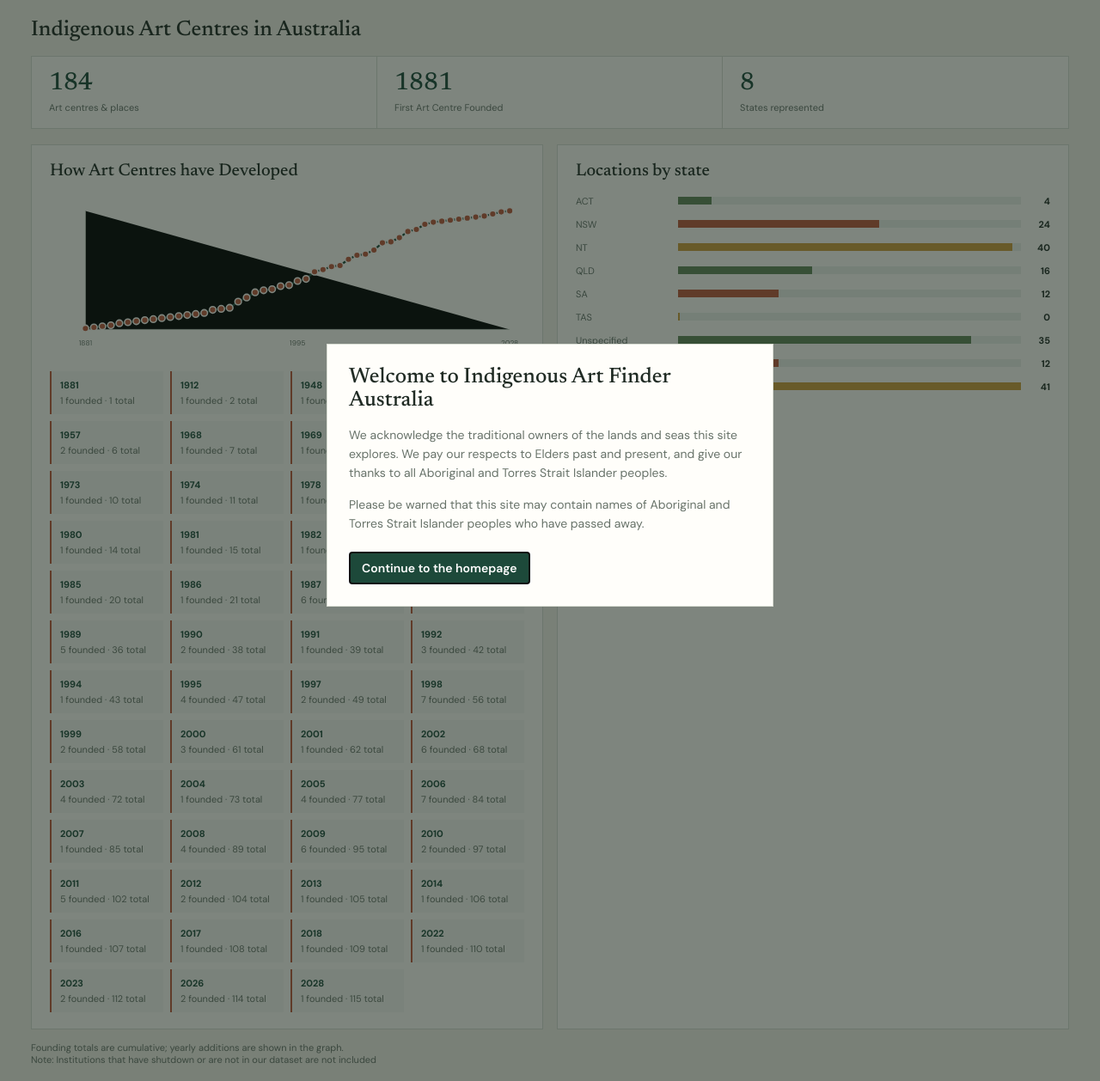
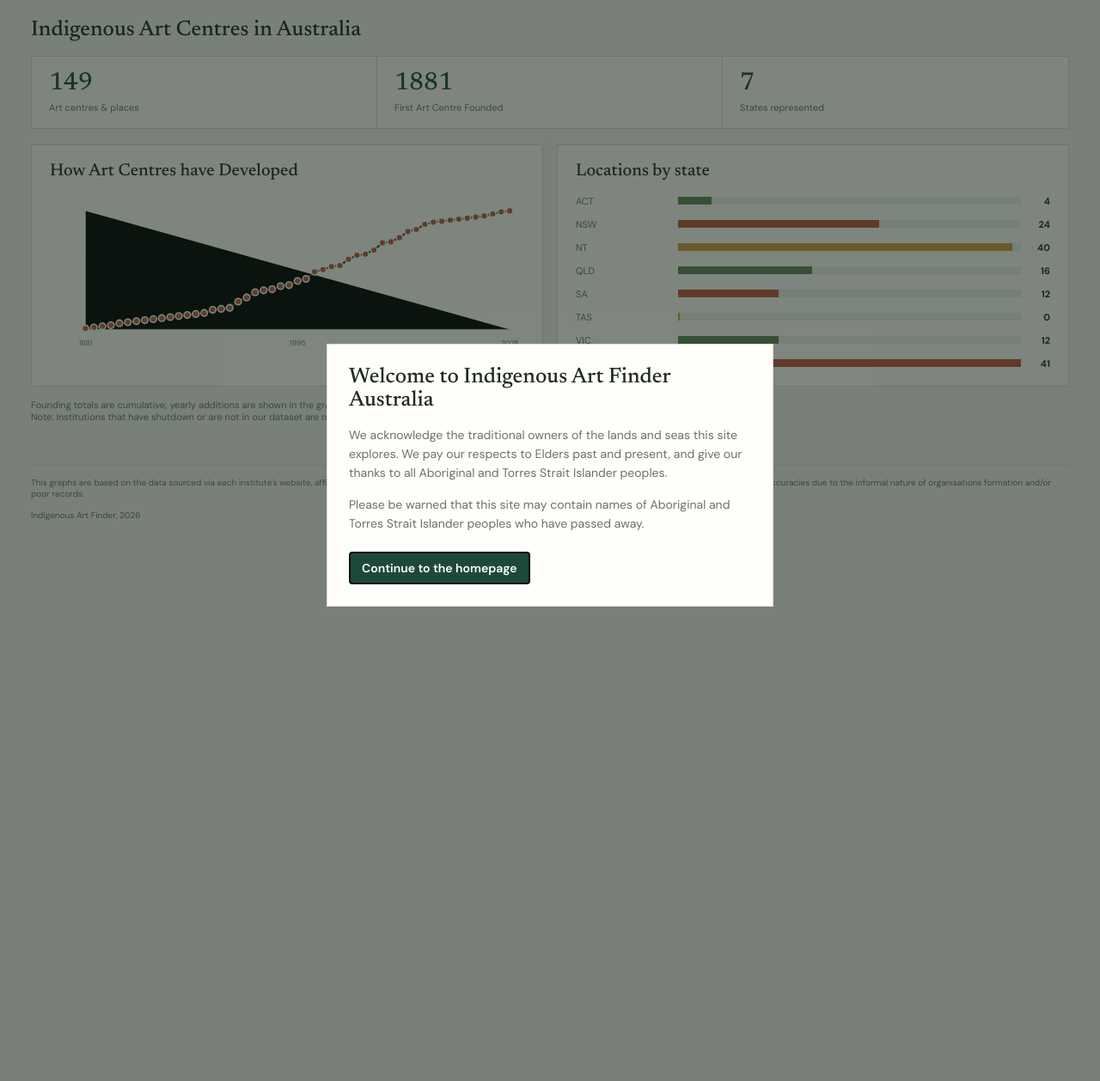
Before and after one commit to a-c-python/Assignment-1, a Flask app: page /archive in a window 1280 px wide. Shown: the part 152-1410 px from the top of the page at 86% size. Run offline with Flask 3, Linux system fonts and the light colour scheme.

Commit message:
Fixing up visualisation issues

```diff
--- a/templates/archive.html
+++ b/templates/archive.html
@@ -12,7 +12,7 @@
 		<section class="chart-panel" aria-labelledby="founded-chart-title">
 			<h3 id="founded-chart-title">How Art Centres have Developed</h3>
 			<div id="founded-chart" aria-label="Cumulative line graph of places founded by year"></div>
-			<div class="timeline-list" id="timeline" aria-label="Founding timeline"></div>
+			<div class="timeline-list" id="timeline" aria-label="Founding timeline" hidden></div>
 		</section>
 		<section class="chart-panel" aria-labelledby="state-chart-title">
 			<h3 id="state-chart-title">Locations by state</h3>
--- a/templates/base.html
+++ b/templates/base.html
@@ -209,7 +209,7 @@
 		.bar-row:nth-child(3n) .bar-fill { background: var(--gold); }
 		.bar-count { text-align: right; font-weight: 700; }
 		.line-chart { width: 100%; height: auto; display: block; overflow: visible; }
-		.chart-axis { stroke: var(--line); stroke-width: 1; }
+		.chart-axis { stroke: var(--line); stroke-width: 1; fill:none, }
 		.chart-line { fill: none; stroke: var(--forest); stroke-width: 3; stroke-linecap: round; stroke-linejoin: round; }
 		.chart-point { fill: var(--ochre); stroke: var(--surface); stroke-width: 2; }
 		.chart-label { fill: var(--muted); font: 11px var(--sans); }
```
Also changed, not shown: data/places.csv (+0 -35 lines).
